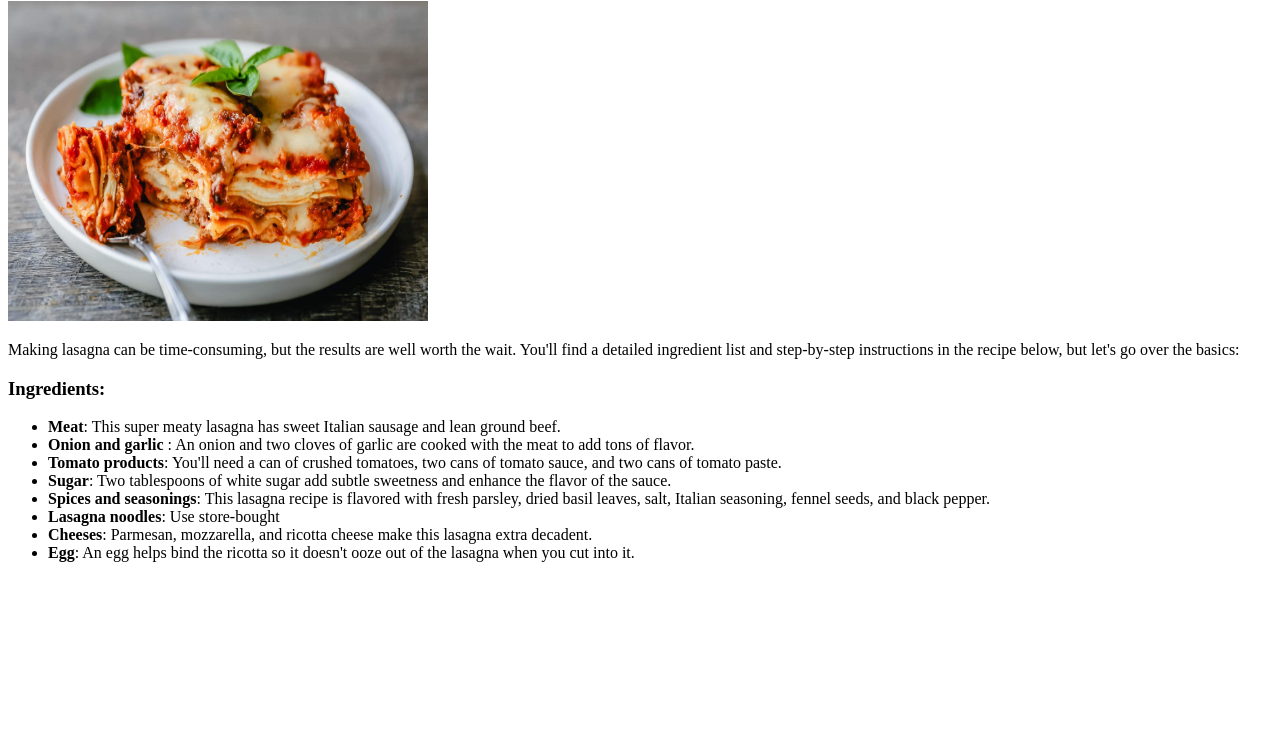
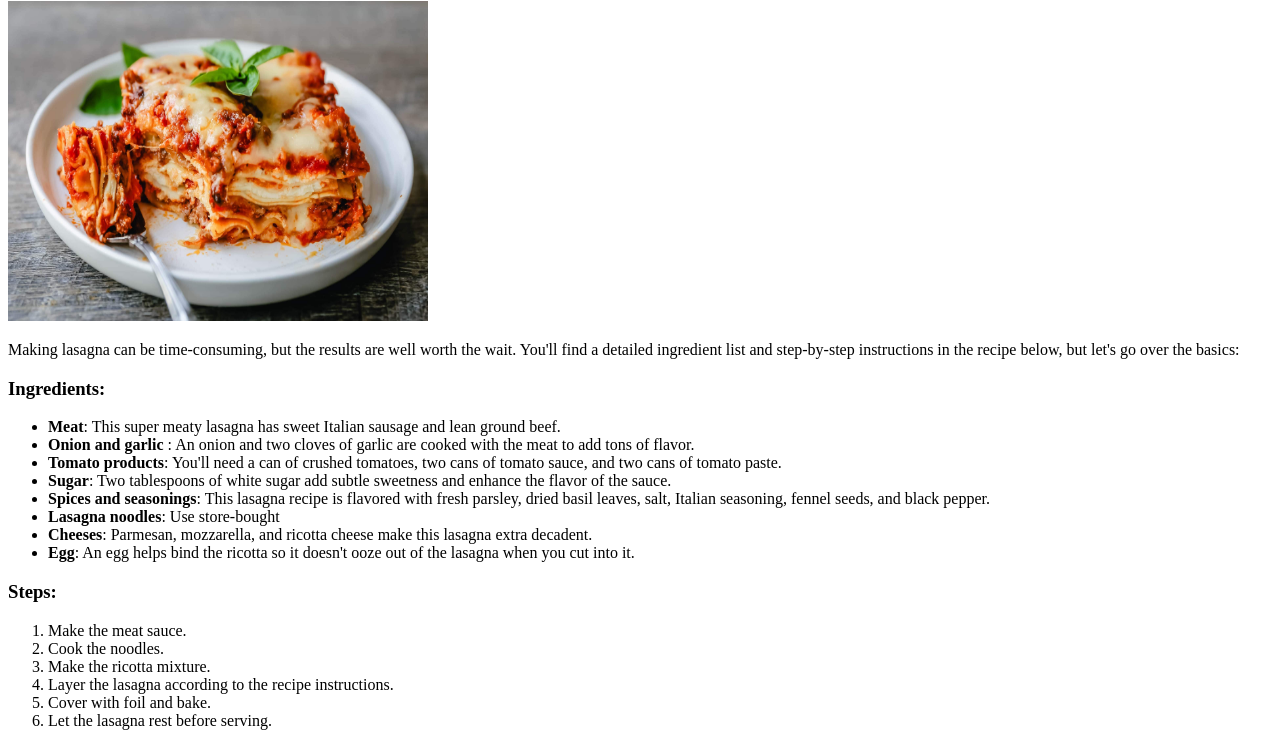
Before and after one commit to catadarius/odin-recipes, a plain HTML site: page recipes/lasagna.html in a window 1280 px wide. Shown: the part 79-825 px from the top of the page. Before the commit the page ends 800 px from the top, so only its background shows below. Drawn offline with Linux system fonts and the light colour scheme.

```diff
--- a/recipes/lasagna.html
+++ b/recipes/lasagna.html
@@ -24,5 +24,19 @@
 <li><strong>Cheeses</strong>: Parmesan, mozzarella, and ricotta cheese make this lasagna extra decadent.</li>
 <li><strong>Egg</strong>: An egg helps bind the ricotta so it doesn't ooze out of the lasagna when you cut into it.</li>
 </ul>
+<h3>Steps:</h3>
+<ol>
+  <li>Make the meat sauce.</li>
+  <li>Cook the noodles.
+  </li>
+  <li>Make the ricotta mixture.
+  </li>
+  <li>Layer the lasagna according to the recipe instructions.
+  </li>
+  <li>Cover with foil and bake.
+  </li>
+  <li>Let the lasagna rest before serving.
+  </li>
+</ol>
 </body>
 </html>
```
Also changed, not shown: index.html (+5 -1 lines), recipes/img/tiramisu.jpg (added).
